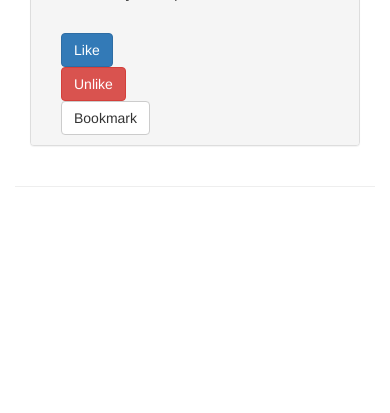
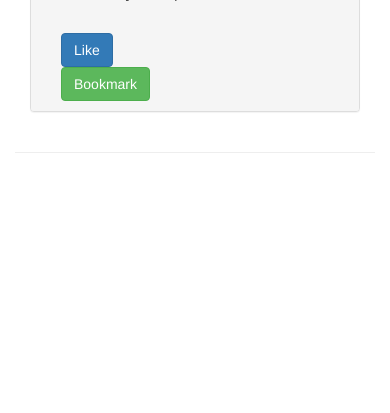
Before and after one commit to fcc-hyd/moc-django, a Django app: template hackrsource/MOC/newsapp/templates/newsapp/home.html in a window 390 px wide. Shown: the part 416-829 px from the top of the page. Run offline with Django 3.2, Linux system fonts and the light colour scheme; the template is opened without the code that fills it: most values are stand-ins (such as "Sample title", 1, 10 or a date in 2020); parts of the project's set-up code (start-up, migrations or seed data) failed here and were passed over; some libraries are stand-ins or nearby versions.

Commit message:
Changes in Bookmarks

```diff
--- a/hackrsource/MOC/newsapp/templates/newsapp/home.html
+++ b/hackrsource/MOC/newsapp/templates/newsapp/home.html
@@ -16,24 +16,19 @@
 							</div>
 							<div class="panel-footer">
 								<div class="row">
-									<div class="col-md-3">
+									<div class="col-md-6">
 										<p class="article-author">
 											<b>Published by : </b>{{values.0}}
 										</p> <br>
 									</div>
-									<div class="col-md-9" >
+									<div class="col-md-6" >
 										<div class="col-md-3">
 											<button class="btn btn-primary" onclick="like({{id}})">
 												Like
 											</button>
 										</div>
 										<div class="col-md-3">
-											<button class="btn btn-danger" onclick="unlike({{id}})">
-												Unlike
-											</button>
-										</div>
-										<div class="col-md-3">
-											<button class="btn btn-default" onclick="bookmark({{id}})">
+											<button class="btn btn-success toggle-bookmark" data-state="False" data-id="{{id}}">
 												Bookmark
 											</button>
 										</div>
@@ -52,16 +47,46 @@
 	</div>
 
 	<script type="text/javascript">
-		function bookmark(articleId){
-			//alert(articleId);
+		$(document).ready(function(){
+		    $(".toggle-bookmark").click(function(){
+                var element = $(this);
+                var articleId = element.data("id");
+                var state = element.data("state");
                 $.ajax({
                     type:"GET",
                     url:"bookmark",
                     data:{id:articleId},
                     success: function(data) {
-					alert(data);
+                        element.attr("data-state", "True");
+                        element.html("Remove Bookmark");
+                    },
+                });
+                /*
+                if(state == "True"){
+                    $.ajax({
+                    type:"GET",
+                    url:"/unbookmark",
+                    data:{id:articleId},
+                    success: function(data) {
+                        element.attr("data-state", "False");
+                        element.html("Bookmark");
                     },
 			    });
                 }
+                else{
+                    $.ajax({
+                        type:"GET",
+                        url:"bookmark",
+                        data:{id:articleId},
+                        success: function(data) {
+                            element.attr("data-state", "True");
+                            element.html("Remove Bookmark");
+                        },
+                    });
+                }
+                */
+		    });
+		});
+
 	</script>
 {% endblock %}
--- a/hackrsource/MOC/newsapp/templates/newsapp/layout.html
+++ b/hackrsource/MOC/newsapp/templates/newsapp/layout.html
@@ -19,6 +19,7 @@
     <script src="{% static 'newsapp/scripts/jquery.js' %}"></script>
     <script src="{% static 'newsapp/scripts/bootstrap.min.js' %}"></script>
     <script src="{% static 'newsapp/scripts/dashboard.js' %}"></script>
+
 
 </head>
 
@@ -51,7 +52,7 @@
         </div>
     </nav>
 {% block content %}{% endblock %}
+
 </body>
 
-
 </html>
```
Also changed, not shown: hackrsource/MOC/newsapp/templates/newsapp/profile.html (+10 -12 lines), hackrsource/MOC/db.sqlite3, hackrsource/MOC/newsapp/views.py (line endings or trailing spaces). Lines whose indentation alone changed are shown as unchanged.
